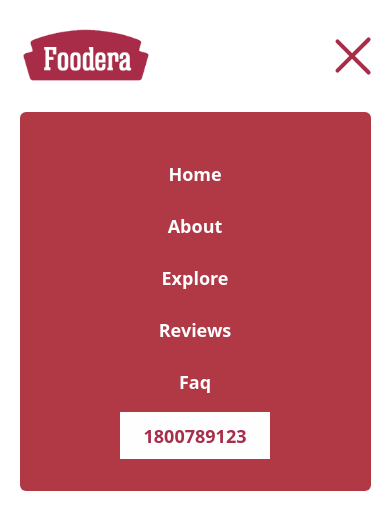
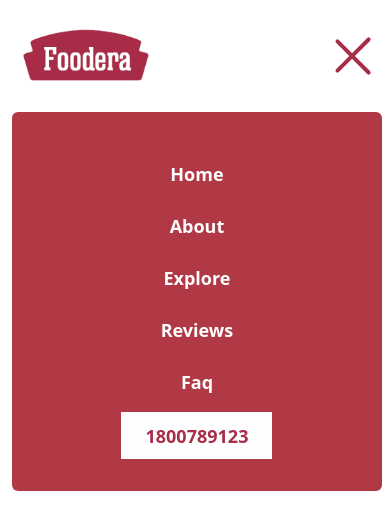
Before and after one commit to krypton225/foodera, a React (Create React App) app: page / in a window 390 px wide. Both pictures are taken after a click on the element 343 px from the left and 55 px from the top of the page. Shown: the top 530 px of the page. Built offline with nearby package versions, Linux system fonts and the light colour scheme.

Commit message:
EDIT width of navbar in responsive screens

```diff
--- a/src/components/Navbar/NavbarList/NavbarList.tsx
+++ b/src/components/Navbar/NavbarList/NavbarList.tsx
@@ -4,9 +4,9 @@ import INavbarList from "./NavbarList.interface";
 
 const NavbarList = ({ togglerValue }: INavbarList) => {
     return (
-        <ul className={`w-[90%] h-auto py-8 absolute ${togglerValue ? "top-28 opacity-100 visible" : "top-16 opacity-0 invisible"} right-[5%]
-                rounded-md flex flex-col justify-center items-center bg-primary-light lg:static lg:py-0 lg:bg-transparent
-                lg:flex lg:flex-row lg:items-center lg:justify-end lg:h-auto lg:visible lg:opacity-100 transition-all duration-[0.66s]`}>
+        <ul className={`max-[639px]:w-[95%] sm:w-[90%] md:w-[80%] h-auto py-8 absolute ${togglerValue ? "top-28 opacity-100 visible" : "top-16 opacity-0 invisible"}
+        max-[639px]:right-[2%] sm:right-[5%] md:right-[10%] rounded-md flex flex-col justify-center items-center bg-primary-light lg:static lg:py-0 lg:bg-transparent
+                lg:flex lg:flex-row lg:items-center lg:justify-end lg:h-auto lg:visible lg:opacity-100 transition-all duration-[0.66s] z-[9999]`}>
 
             {listDataItems.map(({ id, linkText, linkURL, isButton }) => {
                 return (
```
